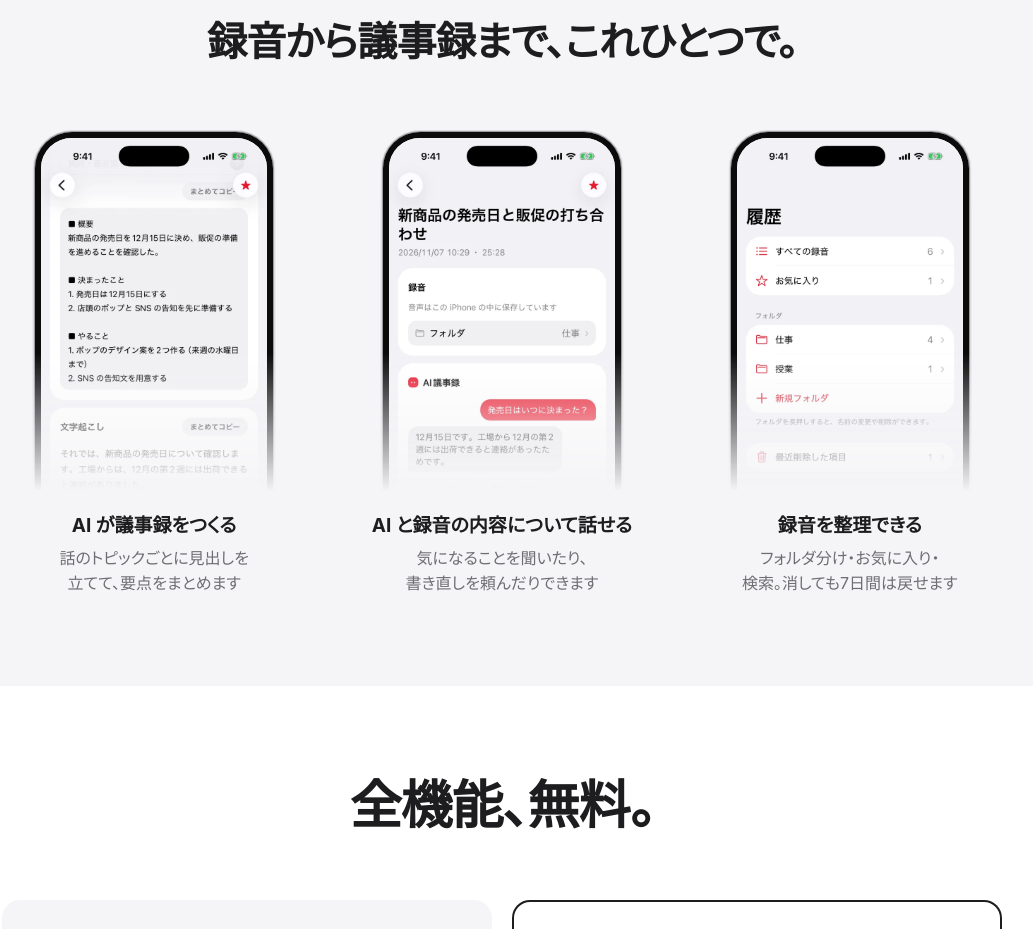
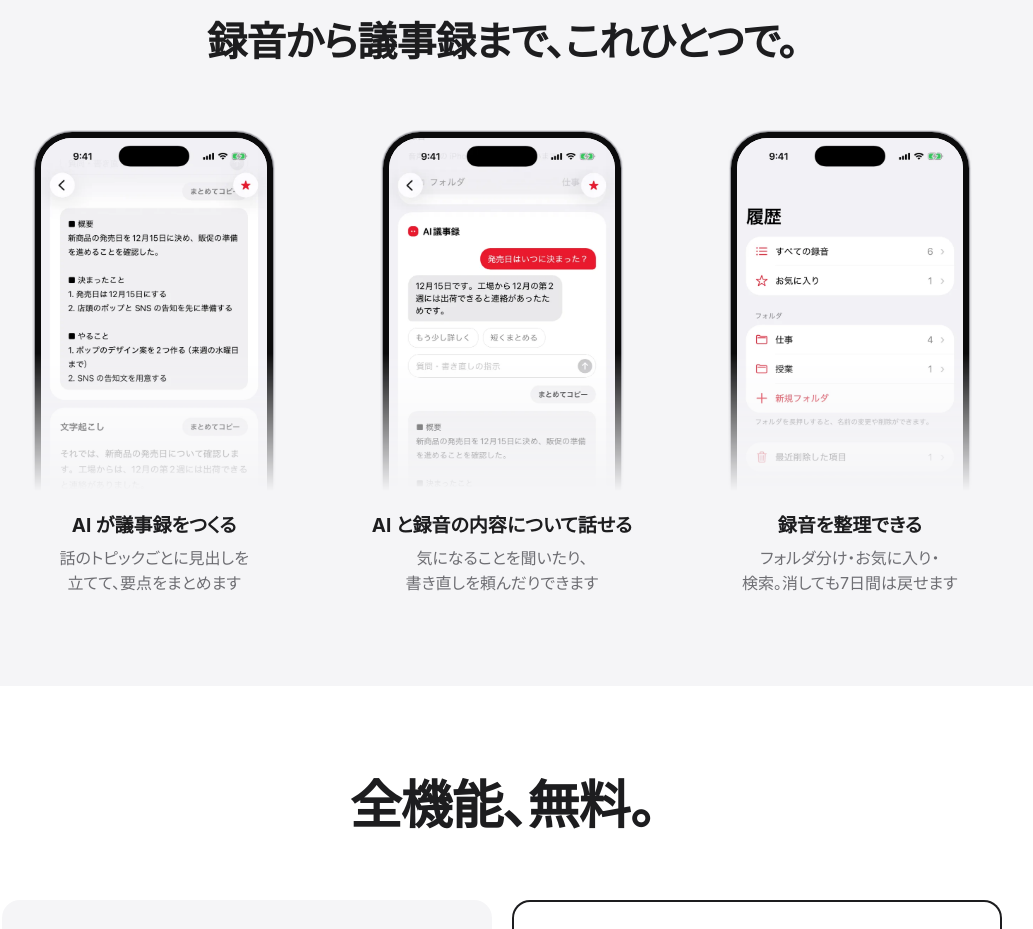
Before and after one commit to naoyattsuji/giroku-lp, a Next.js app: page / in a window 1280 px wide. Shown: the part 1740-2669 px from the top of the page, without its empty margins (138-1171 px from the left). Built offline with nearby package versions, Linux system fonts and the light colour scheme.

Commit message:
LP：AI と話せる画面を、会話が上に見える写真に差し替え
Co-Authored-By: Claude Opus 5.5 <noreply@anthropic.com>

```diff
--- a/app/page.tsx
+++ b/app/page.tsx
@@ -168,7 +168,7 @@ export default function Home(): ReactElement {
               <figcaption><b>AI が議事録をつくる</b>話のトピックごとに見出しを立てて、要点をまとめます</figcaption>
             </figure>
             <figure>
-              <PhoneShot src="/shots/ios-05.webp" alt="議事録への質問に、吹き出しで答えが返る" />
+              <PhoneShot src="/shots/ios-05-chat.webp" alt="議事録への質問に、吹き出しで答えが返る" />
               <figcaption><b>AI と録音の内容について話せる</b>気になることを聞いたり、書き直しを頼んだりできます</figcaption>
             </figure>
             <figure>
```
Also changed, not shown: public/shots/ios-05-chat.webp (added).
